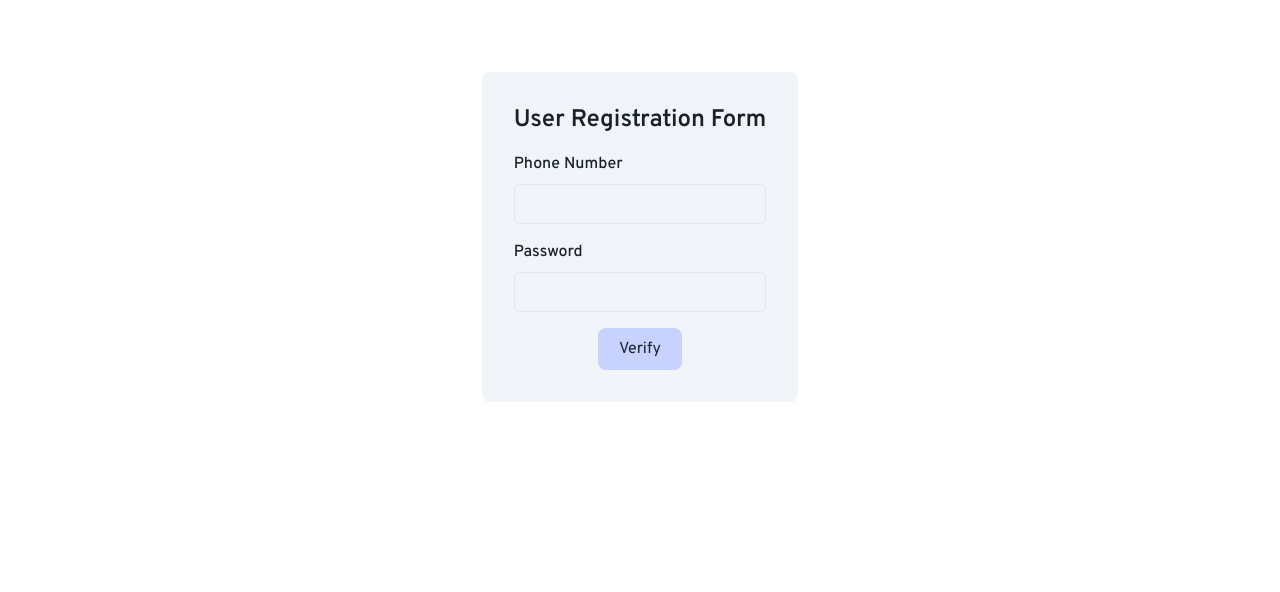
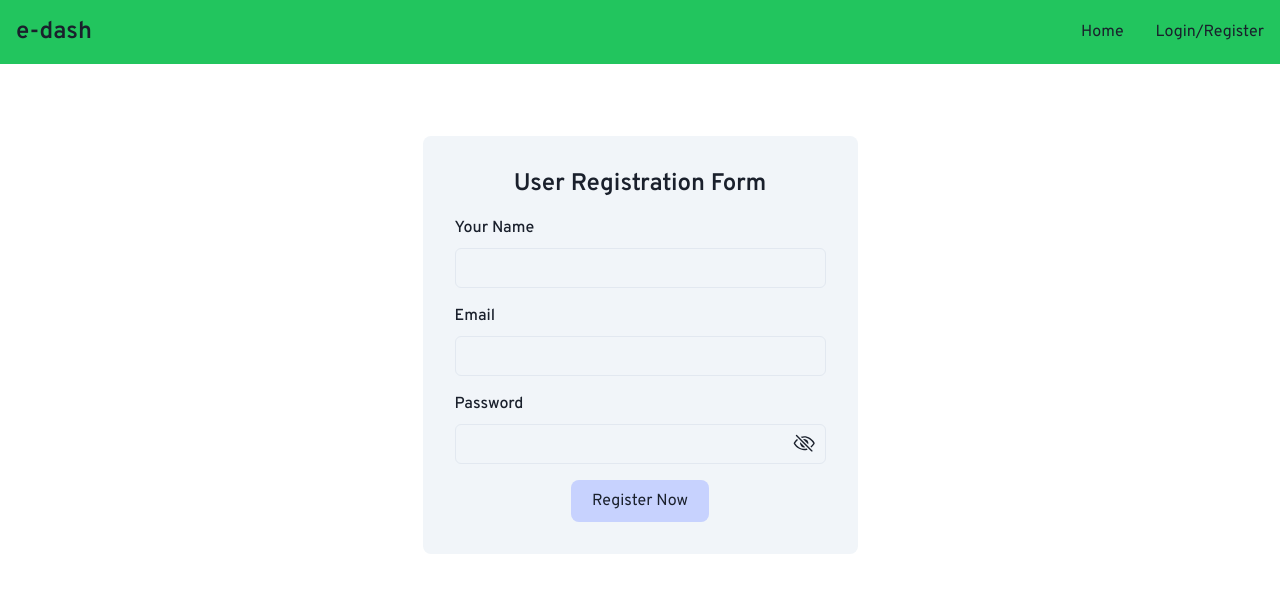
Before and after one commit to protamim/e-dash-client, a Next.js app: page /register in a window 1280 px wide. Shown: the top 592 px of the page. Built offline with nearby package versions, Linux system fonts and the light colour scheme; no server answers.

Commit message:
register featured added

```diff
--- /dev/null
+++ b/src/app/action.js
@@ -0,0 +1,7 @@
+'use server';
+
+import { redirect } from 'next/navigation'
+
+export async function NavigateRegister() {
+  redirect(`/register`);
+}
--- a/src/app/page.js
+++ b/src/app/page.js
@@ -2,8 +2,6 @@ import HomeBanner from "@/components/home/banner";
 import Features from "@/components/home/featurs";
 import NewArrivals from "@/components/home/newArrivals";
 import MainHeader from "@/components/shared/Header";
-
-
 const HomePage = () => {
   return (
     <>
--- a/src/app/register/page.js
+++ b/src/app/register/page.js
@@ -2,30 +2,140 @@
 import { PrimaryBtn } from "@/components/common/buttons/Buttons";
 import { AuthContext } from "@/providers/AuthProvider";
 import { FormControl, FormLabel, Input } from "@chakra-ui/react";
-import { useContext } from "react";
+import { useContext, useState } from "react";
+import { useForm } from "react-hook-form";
+import Swal from "sweetalert2";
+import { IoEyeOffOutline, IoEyeOutline } from "react-icons/io5";
+import MainHeader from "@/components/shared/Header";
 
 const UserRegisterPage = () => {
-  const {firebaseUI} = useContext(AuthContext);
+  const {
+    register,
+    reset,
+    handleSubmit,
+    formState: { errors },
+  } = useForm();
+  const { user, createAccount, userProfile, setReload } =
+    useContext(AuthContext);
+
+  const [isPassShow, setIsPassShow] = useState(false);
+
+  const onSubmit = (data) => {
+    const { password, email, user_name } = data;
+
+    // register a user using firebase
+    createAccount(email, password)
+      .then((userCredentials) => {
+        Swal.fire({
+          title: `${data.user_name}`,
+          text: " Thanks for register here!",
+          icon: "success",
+          customClass: {
+            title: "!text-green-500",
+          },
+        });
+        console.log(userCredentials);
+        // clear the form
+        reset();
+
+        // Update a user's profile
+        userProfile({
+          displayName: user_name,
+        })
+          .then(() => {
+            setReload(true);
+            console.log("Profile updated");
+          })
+          .catch((err) => {
+            console.error(err);
+          });
+      })
+      .catch((err) => console.log(err));
+  };
+
   return (
     <>
+    <MainHeader />
       <div className="flex items-center justify-center p-7 mt-11 ">
-        <form className="flex flex-col items-center gap-y-4 p-8 bg-slate-100 rounded-lg">
+        <form
+          onSubmit={handleSubmit(onSubmit)}
+          className="flex flex-col items-center gap-y-4 p-8 bg-slate-100 rounded-lg sm:min-w-[435px]"
+        >
           <h3 className="text-2xl font-semibold">User Registration Form</h3>
           <FormControl>
-            <FormLabel>Phone Number</FormLabel>
-            <Input type="number" />
+            <FormLabel>Your Name</FormLabel>
+            <Input
+              type="text"
+              {...register("user_name", {
+                required: true,
+              })}
+              className={`${errors.user_name && "!border !border-red-500"}`}
+            />
+            {errors.user_name && (
+              <p className="text-red-500 mt-2 text-sm">
+                This field is required!
+              </p>
+            )}
+          </FormControl>
+          <FormControl>
+            <FormLabel>Email</FormLabel>
+            <Input
+              type="email"
+              {...register("email", { required: true })}
+              className={`${errors.email && "!border !border-red-500"}`}
+            />
+            {errors.email && (
+              <p className="text-red-500 mt-2 text-sm">
+                This field is required!
+              </p>
+            )}
           </FormControl>
           <FormControl>
             <FormLabel>Password</FormLabel>
-            <Input type="password" />
+            <Input
+              type={isPassShow ? "text" : "password"}
+              {...register("password", {
+                required: true,
+                pattern:
+                  /^(\S)(?=.*[0-9])(?=.*[A-Z])(?=.*[a-z])(?=.*[~`!@#$%^&*()--+={}\[\]|\\:;"'<>,.?/_₹])[a-zA-Z0-9~`!@#$%^&*()--+={}\[\]|\\:;"'<>,.?/_₹]{10,16}$/,
+              })}
+              className={`${errors.password && "!border !border-red-500"}`}
+            />
+            {/* Password error handling */}
+            {errors.password?.type === "pattern" && (
+              <p className="text-red-500 mt-2 text-sm">
+                Make a strong password using special characters!
+              </p>
+            )}
+            {/* Password error handling */}
+            {errors.password?.type === "required" && (
+              <p className="text-red-500 mt-2 text-sm">
+                This field is required!
+              </p>
+            )}
+            {/* Password hide show */}
+            {isPassShow ? (
+              <button
+                type="button"
+                onClick={() => setIsPassShow(false)}
+                className="absolute right-[10px] z-10 text-[1.4rem] top-[55%]"
+              >
+                <IoEyeOutline />
+              </button>
+            ) : (
+              <button
+                type="button"
+                onClick={() => setIsPassShow(true)}
+                className="absolute right-[10px] z-10 text-[1.4rem] top-[55%]"
+              >
+                <IoEyeOffOutline />
+              </button>
+            )}
           </FormControl>
           {/* Register */}
-          <PrimaryBtn type="submit">Verify</PrimaryBtn>
+          <PrimaryBtn type="submit">Register Now</PrimaryBtn>
         </form>
       </div>
-
-      {/* phone auth */}
-      {firebaseUI}
     </>
   );
 };
--- a/src/components/shared/Header.js
+++ b/src/components/shared/Header.js
@@ -5,9 +5,9 @@ import { useContext } from "react";
 import { AuthContext } from "@/providers/AuthProvider";
 
 const MainHeader = () => {
-const {user}= useContext(AuthContext);
+  const { user } = useContext(AuthContext);
 
-console.log(user);
+  console.log(user);
 
   return (
     <header>
@@ -18,14 +18,22 @@ console.log(user);
           {/* NAV LINKS */}
           <ul className="flex items-center gap-x-8">
             <li>
-              <Link href="#">Home</Link>
+              <Link href="/">Home</Link>
             </li>
-            <li>
-              <Link href="/register">Register</Link>
-            </li>
-            <li>
-              <Link href="/dashboard">Dashboard</Link>
-            </li>
+            {user && (
+              <li>
+                <Link href="/dashboard">Dashboard</Link>
+              </li>
+            )}
+            {user ? (
+              <li>
+                <button>Log Out</button>
+              </li>
+            ) : (
+              <li>
+                <Link href="/register">Login/Register</Link>
+              </li>
+            )}
           </ul>
         </div>
       </nav>
--- a/src/providers/AuthProvider.js
+++ b/src/providers/AuthProvider.js
@@ -1,6 +1,6 @@
 "use client";
 import auth from "@/config/firebase.config";
-import { onAuthStateChanged } from "firebase/auth";
+import { createUserWithEmailAndPassword, onAuthStateChanged, updateProfile } from "firebase/auth";
 import { createContext, useEffect, useState } from "react";
 
 // Creating content
@@ -8,20 +8,36 @@ export const AuthContext = createContext(null);
 
 // Content Provider
 const AuthProvider = ({ children }) => {
+
   const [user, setUser] = useState(null);
+  const [loading, setLoading]= useState(true);
+  const [reload, setReload]= useState(null);
+
+  // register user
+const createAccount = (email, password)=> {
+  setLoading(true);
+return createUserWithEmailAndPassword(auth, email, password);
+}
+
+// Update user profile info
+const userProfile = (userInfo)=> {
+  setLoading(true);
+ return updateProfile(auth.currentUser, userInfo)
+}
 
   // Manage users
   useEffect(() => {
     const unRegister = onAuthStateChanged(auth, (currentUser) => {
       setUser(currentUser);
+      setLoading(false);
     });
     return () => {
       unRegister();
     };
-  }, []);
+  }, [reload]);
 
 
-  const authInfo = { user };
+  const authInfo = { user, loading, createAccount, setReload, userProfile};
   return (
     <AuthContext.Provider value={authInfo}>{children}</AuthContext.Provider>
   );
```
